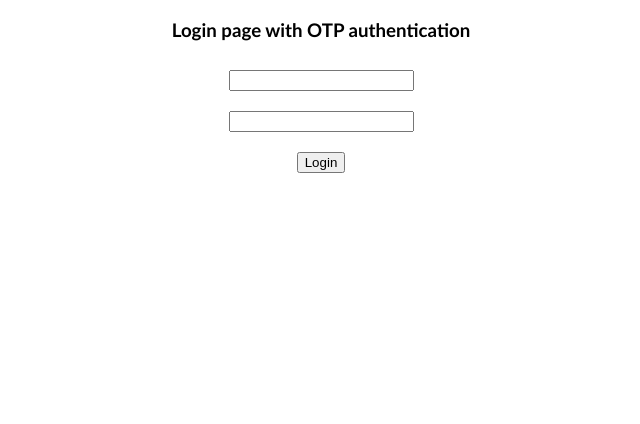
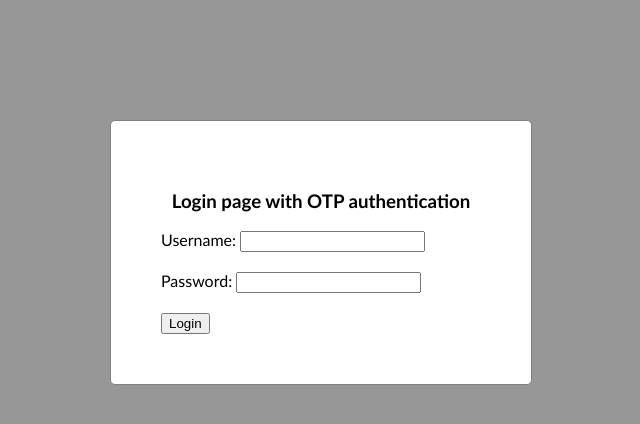
Before and after one commit to codeschris/auth-with-otp, a Flask app: page / in a window 1280 px wide. Shown: the top 424 px of the page, without its empty margins (319-959 px from the left). Run offline with Flask 3, Linux system fonts and the light colour scheme; some libraries are stand-ins or nearby versions.

Commit message:
updating README, UI and operations

```diff
--- a/python alt/main.py
+++ b/python alt/main.py
@@ -5,7 +5,6 @@ import os
 import string
 import random
 
-#connect to the database using sqlalchemy
 app = Flask(__name__)
 
 @app.route('/', methods=['GET', 'POST'])
--- a/python alt/templates/base.html
+++ b/python alt/templates/base.html
@@ -9,12 +9,17 @@
         body{
             margin: 0;
             padding: 0;
-            font-family:'Gill Sans', 'Gill Sans MT', Calibri, 'Trebuchet MS', sans-serif
+            font-family:'Gill Sans', 'Gill Sans MT', Calibri, 'Trebuchet MS', sans-serif;
+            background: #979797;
         }
 
         form{
-            padding: 10px;
-            text-align: center;
+            border: solid gray 1px;
+            width:25%;
+            border-radius: 5px;
+            margin: 120px auto;
+            background: white;
+            padding: 50px;
         }
     </style>
 </head>
--- a/python alt/templates/index.html
+++ b/python alt/templates/index.html
@@ -2,11 +2,13 @@
 {% block title %} This is a login page {% endblock %}
 
 {% block body %}
-<h3 style="text-align: center;">Login page with OTP authentication</h3>
 <form action="" method="post">
     <!--value="{{request.form.username }}-->
+    <h3 style="text-align: center;">Login page with OTP authentication</h3>
+    <label for="username">Username: </label>
     <input type="text" name="username">
     <br><br>
+    <label for="password">Password: </label>
     <input type="password" name="password">
     <br><br>
     <input class="btn btn-default" type="submit" value="Login">
```
Also changed, not shown: changes.md (+2 -0 lines), 1 other file.
